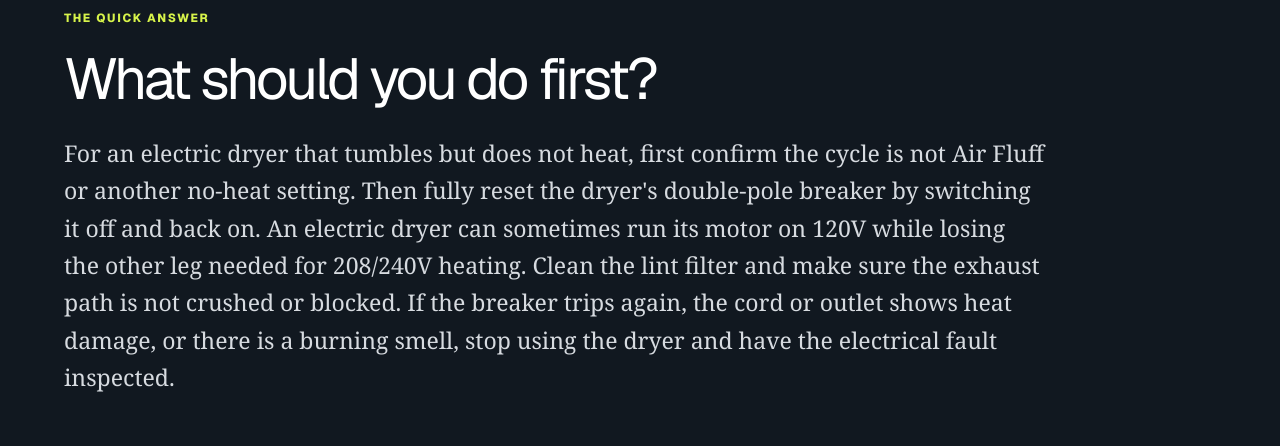
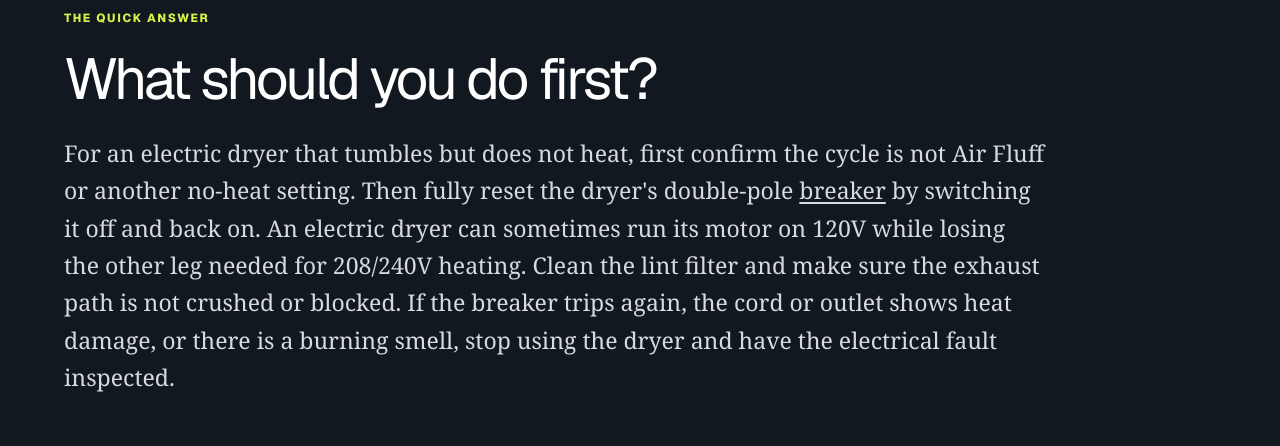
Before and after one commit to Dudeism74/trusted-home-2025, a Next.js app: page /dryer-not-heating in a window 1280 px wide. Shown: the part 920-1366 px from the top of the page. Built offline with nearby package versions, Linux system fonts and the light colour scheme.

Commit message:
Add contextual internal links to troubleshooting content

```diff
--- a/app/components/resource-page.tsx
+++ b/app/components/resource-page.tsx
@@ -1,9 +1,15 @@
 import Link from "next/link";
+import type { ReactNode } from "react";
 import { JsonLd } from "./json-ld";
 import { NewsletterForm } from "./newsletter-form";
 import { SiteFooter } from "./site-footer";
 import { SiteHeader } from "./site-header";
 import { getAnyResource } from "../lib/all-resources";
+import {
+  contextualAnchorTerms,
+  getRelatedResourceSlugs,
+  supplementalContextualLinks,
+} from "../lib/internal-links";
 import {
   RESOURCE_REVIEWED_DATE,
   RESOURCE_REVIEWED_DATE_LABEL,
@@ -13,9 +19,81 @@ import { SITE_NAME, SITE_URL } from "../lib/products";
 
 export function ResourcePage({ resource }: { resource: TroubleshootingResource }) {
   const articleUrl = `${SITE_URL}/${resource.slug}`;
-  const relatedResources = resource.relatedSlugs
+  const relatedSlugs = getRelatedResourceSlugs(
+    resource.slug,
+    resource.relatedSlugs,
+  );
+  const relatedResources = relatedSlugs
     .map((slug) => getAnyResource(slug))
     .filter((item): item is TroubleshootingResource => Boolean(item));
+
+  const contextualTargets = [
+    ...relatedSlugs.map((slug) => ({
+      key: `resource:${slug}`,
+      href: `/${slug}`,
+      terms: contextualAnchorTerms[slug] ?? [],
+    })),
+    ...(supplementalContextualLinks[resource.slug] ?? []).map((link) => ({
+      key: `supplemental:${link.href}`,
+      href: link.href,
+      terms: link.terms,
+    })),
+  ];
+
+  const linkedContextTargets = new Set<string>();
+  let internalLinkSequence = 0;
+
+  const linkContextually = (text: string): ReactNode => {
+    let nodes: ReactNode[] = [text];
+
+    for (const target of contextualTargets) {
+      if (linkedContextTargets.has(target.key) || target.terms.length === 0) {
+        continue;
+      }
+
+      let inserted = false;
+      for (const term of target.terms) {
+        for (let index = 0; index < nodes.length; index += 1) {
+          const node = nodes[index];
+          if (typeof node !== "string") {
+            continue;
+          }
+
+          const matchIndex = node.toLowerCase().indexOf(term.toLowerCase());
+          if (matchIndex < 0) {
+            continue;
+          }
+
+          const before = node.slice(0, matchIndex);
+          const matchedText = node.slice(matchIndex, matchIndex + term.length);
+          const after = node.slice(matchIndex + term.length);
+          internalLinkSequence += 1;
+          nodes.splice(
+            index,
+            1,
+            before,
+            <Link
+              href={target.href}
+              key={`contextual-${internalLinkSequence}`}
+              style={{ textDecoration: "underline", textUnderlineOffset: "3px" }}
+            >
+              {matchedText}
+            </Link>,
+            after,
+          );
+          linkedContextTargets.add(target.key);
+          inserted = true;
+          break;
+        }
+
+        if (inserted) {
+          break;
+        }
+      }
+    }
+
+    return <>{nodes}</>;
+  };
 
   const articleSchema = {
     "@context": "https://schema.org",
@@ -105,7 +183,7 @@ export function ResourcePage({ resource }: { resource: TroubleshootingResource }
           <section className="quick-answer" aria-labelledby="quick-answer-title">
             <p className="answer-label">The quick answer</p>
             <h2 id="quick-answer-title">What should you do first?</h2>
-            <p>{resource.quickAnswer}</p>
+            <p>{linkContextually(resource.quickAnswer)}</p>
           </section>
 
           <section className="guide-section">
@@ -118,7 +196,7 @@ export function ResourcePage({ resource }: { resource: TroubleshootingResource }
                     <span>{String(index + 1).padStart(2, "0")}</span>
                     <div>
                       <h3>{step.title}</h3>
-                      <p>{step.detail}</p>
+                      <p>{linkContextually(step.detail)}</p>
                     </div>
                   </li>
                 ))}
@@ -132,7 +210,7 @@ export function ResourcePage({ resource }: { resource: TroubleshootingResource }
               <div>
                 <h2>{section.title}</h2>
                 {section.paragraphs.map((paragraph) => (
-                  <p key={paragraph}>{paragraph}</p>
+                  <p key={paragraph}>{linkContextually(paragraph)}</p>
                 ))}
               </div>
             </section>
@@ -147,7 +225,7 @@ export function ResourcePage({ resource }: { resource: TroubleshootingResource }
               {resource.faq.map((item) => (
                 <details key={item.question}>
                   <summary>{item.question}</summary>
-                  <p>{item.answer}</p>
+                  <p>{linkContextually(item.answer)}</p>
                 </details>
               ))}
             </div>
```
